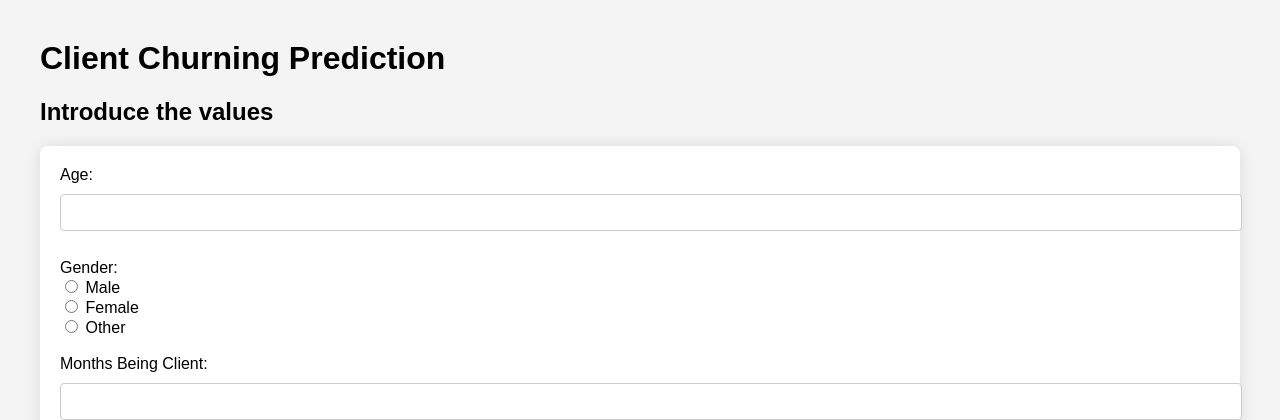
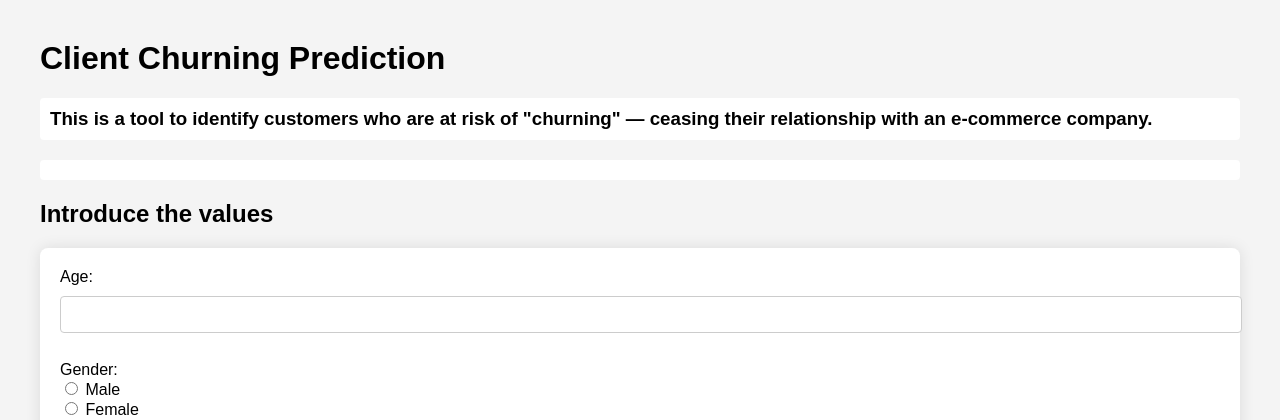
Before and after one commit to ShadekJaramillo/Client-Churning-predictor, a Flask app: page / in a window 1280 px wide. Shown: the top 420 px of the page. Run offline with Flask 3, Linux system fonts and the light colour scheme; parts of the project's set-up code (start-up, migrations or seed data) failed here and were passed over.

Commit message:
added a description to what the page is

```diff
--- a/src/app/templates/index.html
+++ b/src/app/templates/index.html
@@ -49,6 +49,7 @@
 </head>
 <body>
     <h1>Client Churning Prediction</h1>
+    <h3>This is a tool to identify customers who are at risk of "churning" — ceasing their relationship with an e-commerce company.<h3>
     <h2>Introduce the values</h2>
 
     <form action="/" method="post">
```
